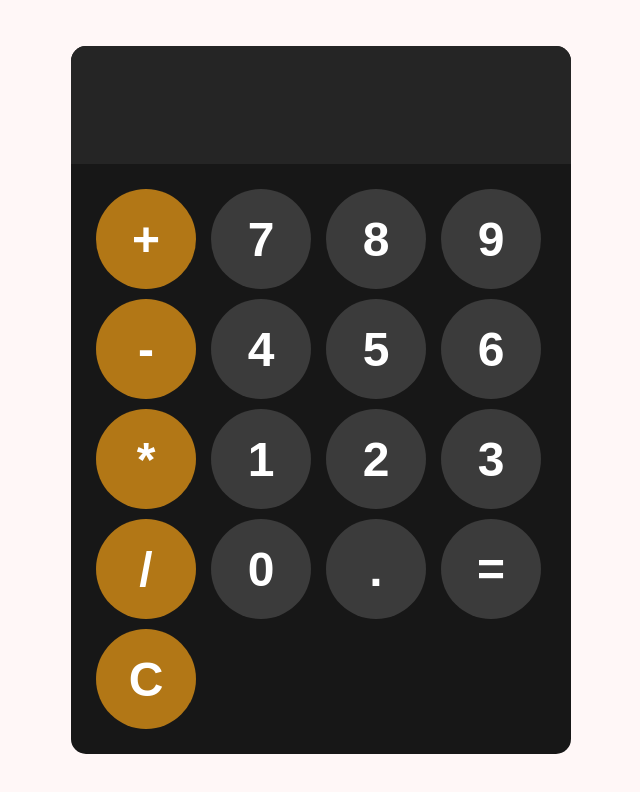
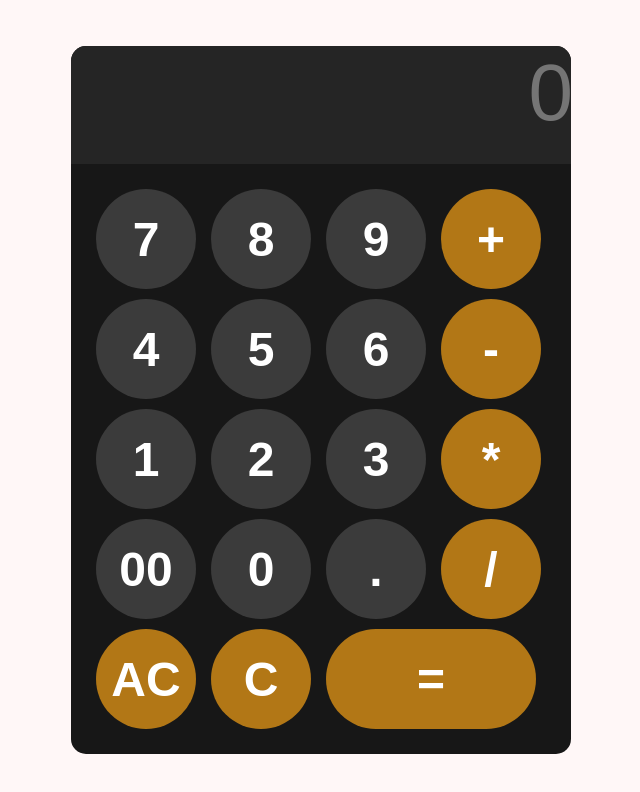
Before and after one commit to chamika-damith/Simple-Calculator, a plain HTML site: page index.html in a window 1280 px wide. Shown: the whole page, without its empty margins (319-959 px from the left). Drawn offline with Linux system fonts and the light colour scheme.

Commit message:
all function done

```diff
--- a/css/style.css
+++ b/css/style.css
@@ -24,7 +24,7 @@ body{
 }
 .keys{
     display: grid;
-    grid-template-columns: repeat(4,auto);
+    grid-template-columns: repeat(4,1fr);
     gap: 10px;
     padding: 25px;
 }
@@ -56,3 +56,7 @@ button:active{
 .operator-btn:active{
     background-color: #ffbf34;
 }
+.equal{
+    width: 210px;
+    grid-column: span 2;
+}
--- a/index.html
+++ b/index.html
@@ -7,25 +7,27 @@
 </head>
 <body>
     <div class="calculator">
-        <input class="display" readonly>
+        <input class="display" readonly placeholder="0">
         <div class="keys">
-            <button onclick="fn('+')" class="operator-btn">+</button>
             <button onclick="display('7')">7</button>
             <button onclick="display('8')">8</button>
             <button onclick="display('9')">9</button>
-            <button onclick="fn('-')" class="operator-btn">-</button>
+            <button onclick="fn('+')" class="operator-btn">+</button>
             <button onclick="display('4')">4</button>
             <button onclick="display('5')">5</button>
             <button onclick="display('6')">6</button>
-            <button onclick="fn('*')" class="operator-btn">*</button>
+            <button onclick="fn('-')" class="operator-btn">-</button>
             <button onclick="display('1')">1</button>
             <button onclick="display('2')">2</button>
             <button onclick="display('3')">3</button>
-            <button onclick="fn('/')" class="operator-btn">/</button>
+            <button onclick="fn('*')" class="operator-btn">*</button>
+            <button onclick="display('00')">00</button>
             <button onclick="display('0')">0</button>
             <button onclick="display('.')">.</button>
-            <button onclick="calculate()">=</button>
+            <button onclick="fn('/')" class="operator-btn">/</button>
+            <button onclick="ac()" class="operator-btn">AC</button>
             <button onclick="clearDisplay()" class="operator-btn">C</button>
+            <button onclick="calculate()" class="equal operator-btn">=</button>
         </div>
 
     </div>
--- a/js/script.js
+++ b/js/script.js
@@ -58,6 +58,11 @@ function calculate(){
         Divides();
     }
 }
+function ac(){
+    let s = displayValue.val();
+    s=s.slice(0,-1);
+    displayValue.val(s);
+}
 function clearDisplay(){
     displayValue.val('');
     firstValue=null;
```
